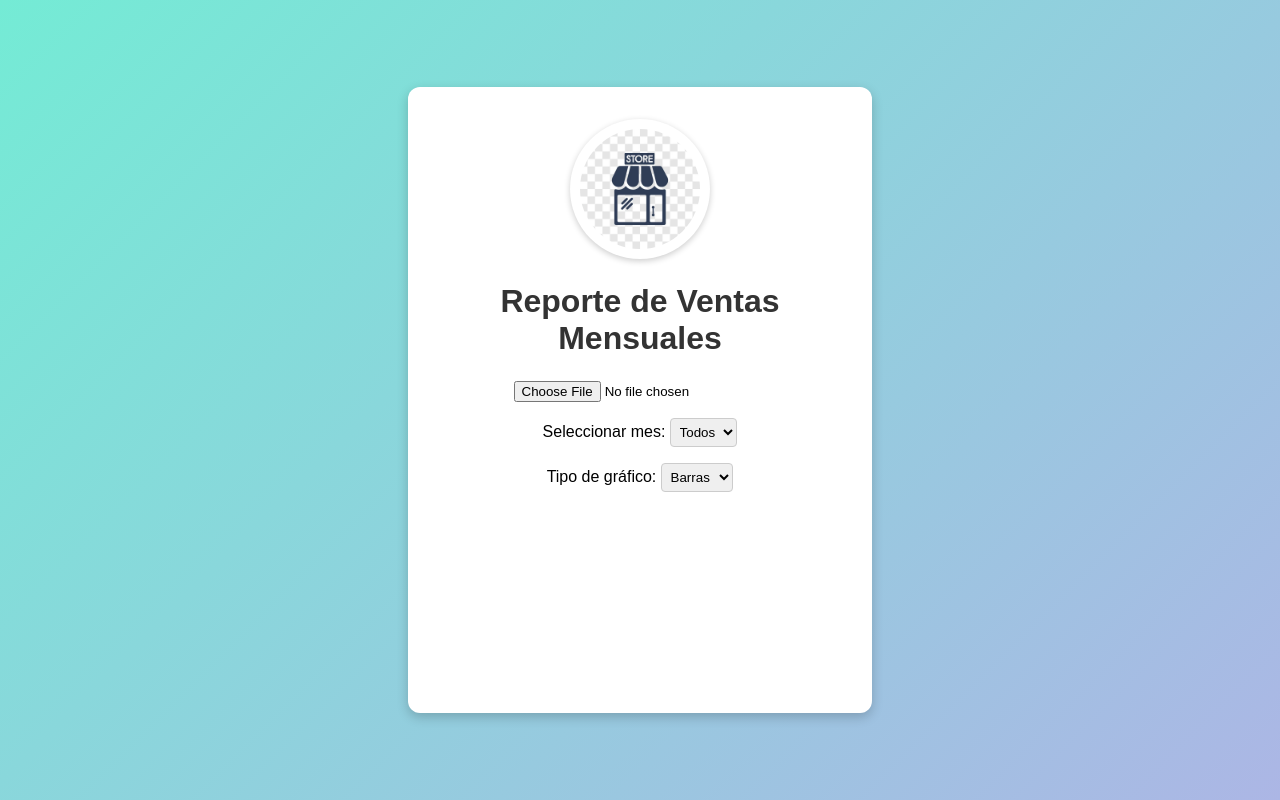
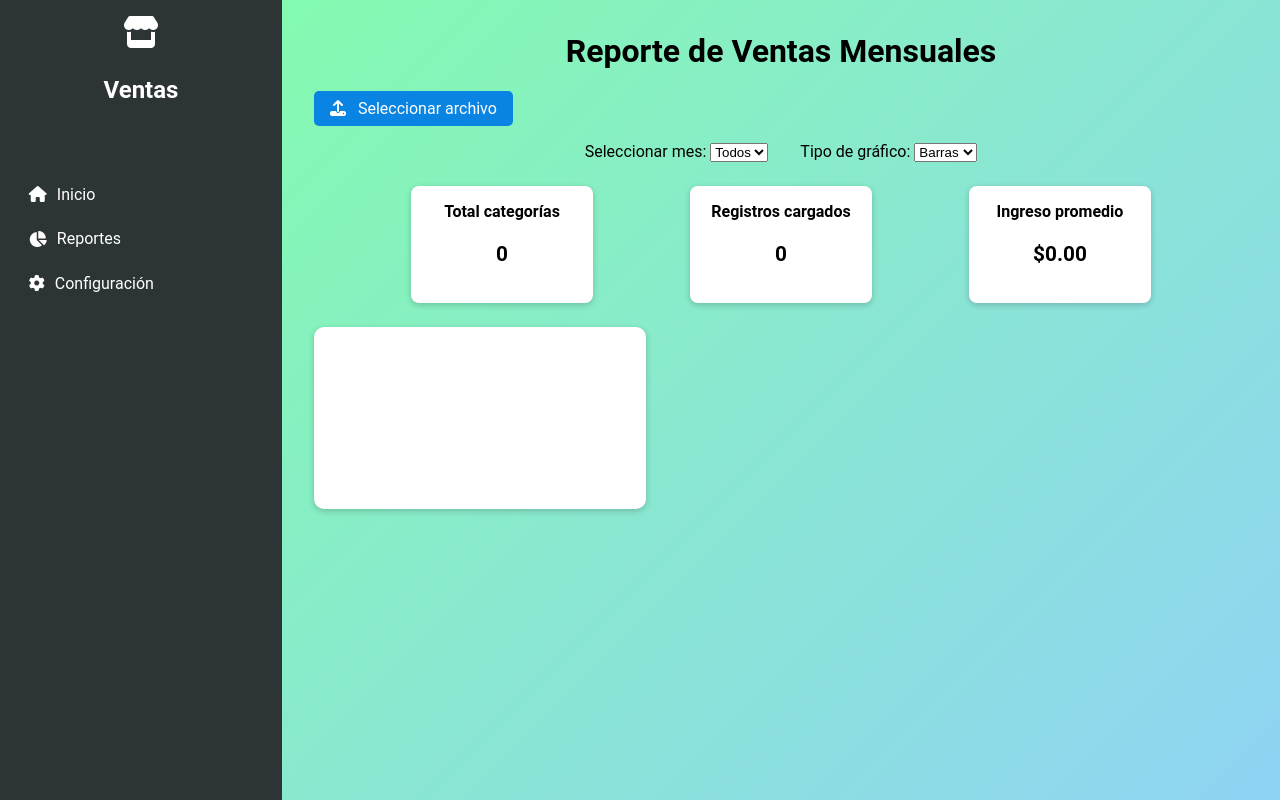
Before and after one commit to ReynaGarL/Actividad_4, a website built with webpack: page src/index.html in a window 1280 px wide. Built offline with nearby package versions, Linux system fonts and the light colour scheme.

Commit message:
actualización de interfaz diseño tipo dashboard con sidebar, estadísticas y mejoras visuales

```diff
--- a/src/index.html
+++ b/src/index.html
@@ -2,26 +2,45 @@
 <html lang="es">
 <head>
     <meta charset="UTF-8">
-    <title>Visualizador de Ventas</title>
+    <title>Portal de Ventas</title>
+    <link rel="stylesheet" href="https://cdnjs.cloudflare.com/ajax/libs/font-awesome/6.4.0/css/all.min.css">
 </head>
 <body>
-    <div class="app-container">
-        <img src="./assets/logo.jpg" alt="Logo" class="logo" />
+    <div class="dashboard">
+        <!-- Sidebar -->
+        <aside class="sidebar">
+            <div class="sidebar-header">
+                <i class="fa fa-store logo-icon"></i>
+                <h2>Ventas</h2>
+            </div>
+            <nav>
+                <ul>
+                    <li><i class="fa fa-home"></i> Inicio</li>
+                    <li><i class="fa fa-chart-pie"></i> Reportes</li>
+                    <li><i class="fa fa-cog"></i> Configuración</li>
+                </ul>
+            </nav>
+        </aside>
+
+        <!-- Contenido principal -->
+        <main class="main-content">
             <h1>Reporte de Ventas Mensuales</h1>
 
-        <!-- Carga de archivo CSV -->
-        <input type="file" id="csvFile" accept=".csv"/>
+            <!-- Botón con icono -->
+            <label for="csvFile" class="file-btn">
+                <i class="fa fa-upload"></i> Seleccionar archivo
+            </label>
+            <input type="file" id="csvFile" accept=".csv" style="display: none;"/>
 
-        <!-- Selector de mes -->
-        <div class="chart-controls">
+            <!-- Filtros -->
+            <div class="filters">
+                <div>
                     <label for="monthSelector">Seleccionar mes:</label>
                     <select id="monthSelector">
                         <option value="Todos">Todos</option>
                     </select>
                 </div>
-
-        <!-- Selector de tipo de gráfico -->
-        <div class="chart-controls">
+                <div>
                     <label for="chartType">Tipo de gráfico:</label>
                     <select id="chartType">
                         <option value="bar">Barras</option>
@@ -29,10 +48,28 @@
                         <option value="pie">Pastel</option>
                     </select>
                 </div>
+            </div>
+
+            <!-- Estadísticas -->
+            <div class="stats">
+                <div class="stat-card">
+                    <h3>Total categorías</h3>
+                    <p id="statCategories">0</p>
+                </div>
+                <div class="stat-card">
+                    <h3>Registros cargados</h3>
+                    <p id="statRecords">0</p>
+                </div>
+                <div class="stat-card">
+                    <h3>Ingreso promedio</h3>
+                    <p id="statAverage">$0.00</p>
+                </div>
+            </div>
 
             <!-- Gráfico -->
             <canvas id="chart"></canvas>
             <p id="total" class="total"></p>
+        </main>
     </div>
     <script src="bundle.js"></script>
 </body>
--- a/src/index.js
+++ b/src/index.js
@@ -1,14 +1,17 @@
 import './style.scss';
 import Chart from 'chart.js/auto';
 import Papa from 'papaparse';
-import logo from './assets/logo.jpg';
-document.querySelector('.logo').src = logo;
+
 document.addEventListener('DOMContentLoaded', () => {
   const input = document.getElementById('csvFile');
   const ctx = document.getElementById('chart').getContext('2d');
   const monthSelector = document.getElementById('monthSelector');
   const chartTypeSelector = document.getElementById('chartType');
   const totalEl = document.getElementById('total');
+  const statCategories = document.getElementById('statCategories');
+  const statRecords = document.getElementById('statRecords');
+  const statAverage = document.getElementById('statAverage');
+
   let chart;
   let salesData = [];
   let currentChartType = 'bar';
@@ -63,6 +66,11 @@ document.addEventListener('DOMContentLoaded', () => {
     renderChart(labels, values, chartType);
     const total = values.reduce((a, b) => a + b, 0);
     totalEl.textContent = `Ingreso total: $${total.toFixed(2)}`;
+
+    // Actualizar estadísticas
+    statCategories.textContent = labels.length;
+    statRecords.textContent = filtered.length;
+    statAverage.textContent = values.length > 0 ? `$${(total / values.length).toFixed(2)}` : '$0.00';
   }
 
   function renderChart(labels, values, chartType) {
--- a/src/style.scss
+++ b/src/style.scss
@@ -1,59 +1,116 @@
 body {
-  font-family: Arial, sans-serif;
-  background: linear-gradient(135deg, #74ebd5 0%, #ACB6E5 100%);
   margin: 0;
+  font-family: 'Roboto', sans-serif;
+  height: 100vh;
   display: flex;
-  justify-content: center;
-  align-items: center;
+}
+
+.dashboard {
+  display: flex;
+  width: 100%;
   height: 100vh;
 }
 
-.logo {
-  width: 120px;
-  height: 120px;
-  object-fit: contain;
-  background: white;
-  border-radius: 50%;
-  padding: 10px;
-  box-shadow: 0 2px 6px rgba(0,0,0,0.2);
-  display: block;
-  margin: 0 auto 1rem auto;
+/* Sidebar */
+.sidebar {
+  background: #2d3436;
+  color: #fff;
+  width: 250px;
+  padding: 1rem;
+  display: flex;
+  flex-direction: column;
+  .sidebar-header {
+    text-align: center;
+    margin-bottom: 2rem;
+    .logo-icon {
+      font-size: 2rem;
+      margin-bottom: .5rem;
+    }
+  }
+  nav ul {
+    list-style: none;
+    padding: 0;
+    li {
+      padding: 0.8rem;
+      cursor: pointer;
+      display: flex;
+      align-items: center;
+      gap: 10px;
+      border-radius: 6px;
+      &:hover {
+        background: rgba(255, 255, 255, 0.1);
+      }
+    }
+  }
 }
 
+/* Main content */
+.main-content {
+  flex: 1;
+  padding: 2rem;
+  background: linear-gradient(135deg, #84fab0 0%, #8fd3f4 100%);
+  overflow-y: auto;
 
+  h1 {
+    margin-top: 0;
+    font-size: 2rem;
+    text-align: center;
+  }
 
-.app-container {
-  background: #fff;
-  padding: 2rem;
-  border-radius: 12px;
-  box-shadow: 0 4px 12px rgba(0,0,0,0.2);
-  width: 400px;
-  text-align: center;
-  img.logo {
-    margin-bottom: 1.5rem;
+  .file-btn {
+    display: inline-block;
+    padding: 0.5rem 1rem;
+    background: #0984e3;
+    color: white;
+    border-radius: 5px;
+    cursor: pointer;
+    margin-bottom: 1rem;
+    i {
+      margin-right: 8px;
+    }
   }
-  h1 {
-    color: #333;
+
+  .filters {
+    display: flex;
+    justify-content: center;
+    gap: 2rem;
     margin-bottom: 1.5rem;
   }
 
-  input[type="file"] {
-    margin-bottom: 1rem;
+  .stats {
+    display: flex;
+    justify-content: space-evenly;
+    margin-bottom: 1.5rem;
+
+    .stat-card {
+      background: white;
+      padding: 1rem;
+      border-radius: 8px;
+      text-align: center;
+      width: 150px;
+      box-shadow: 0 2px 6px rgba(0,0,0,0.2);
+      h3 {
+        margin: 0;
+        font-size: 1rem;
+      }
+      p {
+        font-size: 1.3rem;
+        font-weight: bold;
+      }
+    }
   }
 
-  .chart-controls {
-    margin-bottom: 1rem;
-
-    select {
-      padding: 0.3rem;
-      border-radius: 4px;
-      border: 1px solid #ccc;
-    }
+  canvas {
+    background: white;
+    border-radius: 10px;
+    padding: 1rem;
+    box-shadow: 0 2px 6px rgba(0,0,0,0.2);
   }
 
   .total {
     font-weight: bold;
+    font-size: 1.2rem;
+    text-align: center;
     margin-top: 1rem;
-    font-size: 1.2rem;
   }
 }
```
Lines whose indentation alone changed are shown as unchanged.
